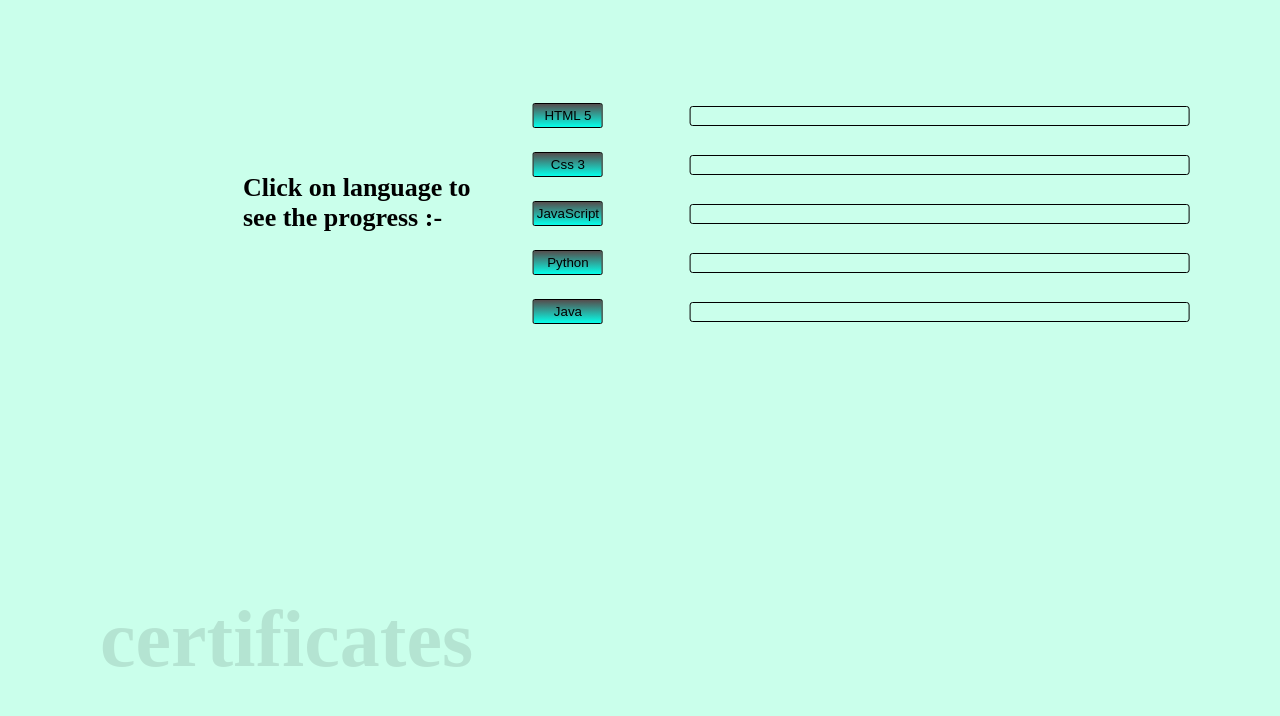
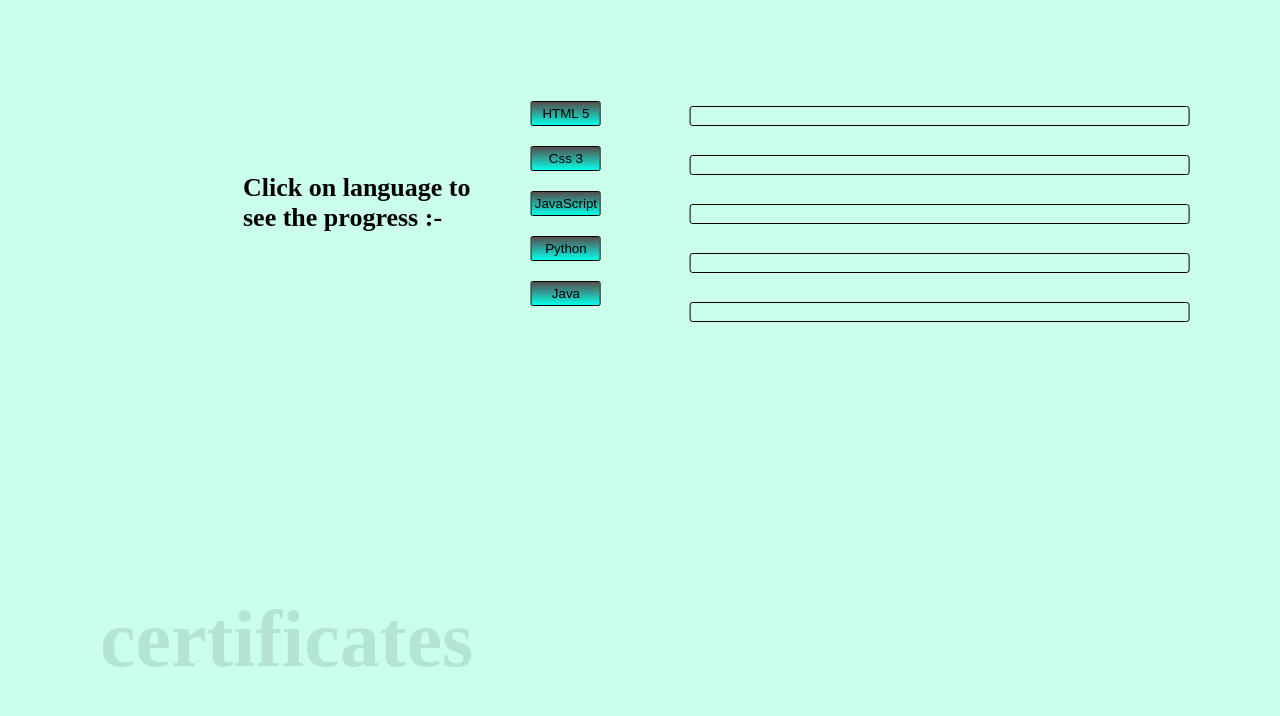
Before and after one commit to 100ravpatel/100ravpatel.port, a plain HTML site: page index.html in a window 1280 px wide. Shown: the part 1389-2105 px from the top of the page. Drawn offline with Linux system fonts and the light colour scheme.

Commit message:
Update style.css

```diff
--- a/style.css
+++ b/style.css
@@ -242,7 +242,7 @@ div[class^='tag-'] p {
     background: linear-gradient(#554d4d,#06ffea);
     border: 1px solid black;
     border-radius: 2px;
-    margin: 3px;
+    margin: 1px;
 }
 button:hover{
     border: 1px solid rgba(0,0,0,0.01);
```
